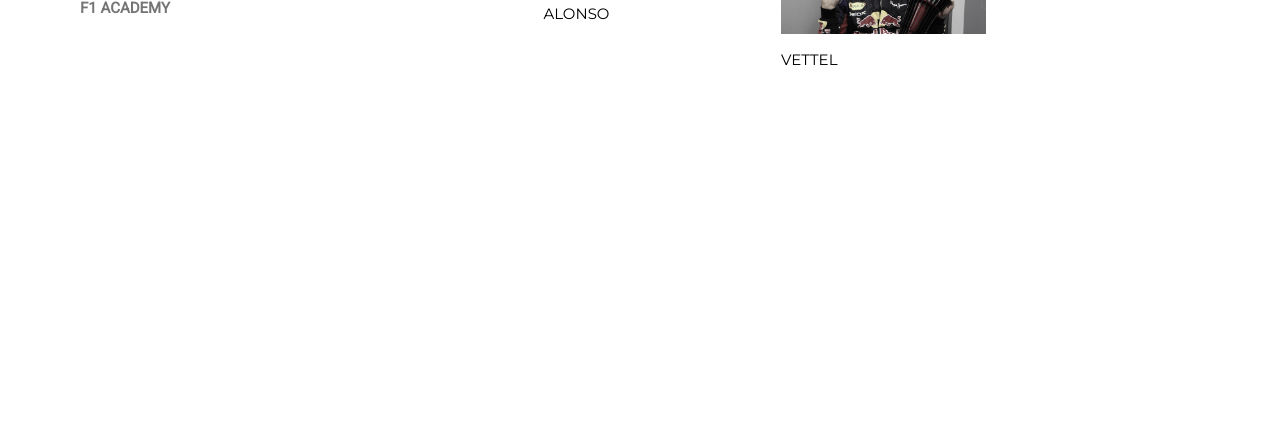
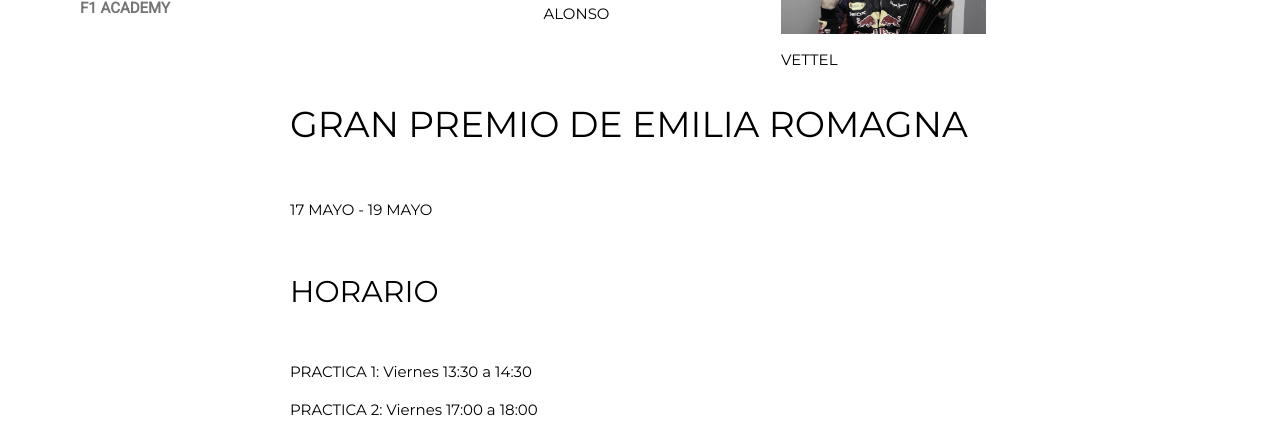
Before and after one commit to SergioNavarroC/SergioNavarroC, a plain HTML site: page paginaweblibre/inicio.html in a window 1280 px wide. Shown: the part 424-860 px from the top of the page. Before the commit the page ends 800 px from the top, so only its background shows below. Drawn offline with nearby package versions, Linux system fonts and the light colour scheme.

Commit message:
Update inicio.html

```diff
--- a/paginaweblibre/inicio.html
+++ b/paginaweblibre/inicio.html
@@ -122,8 +122,14 @@ body,h1,h2,h3,h4,h5,h6,.w3-wide {font-family: "Montserrat", sans-serif;}
     </div>
   </div>
 
-
-
+ <h1>GRAN PREMIO DE EMILIA ROMAGNA</h1>
+  <br>
+  <p>17 MAYO - 19 MAYO</p>
+  <br>
+  <h2>HORARIO</h2>
+  <br>
+  <p>PRACTICA 1: Viernes 13:30 a 14:30</p>
+  <p>PRACTICA 2: Viernes 17:00 a 18:00</p>
       </div>
     </div>
   </footer>
```
